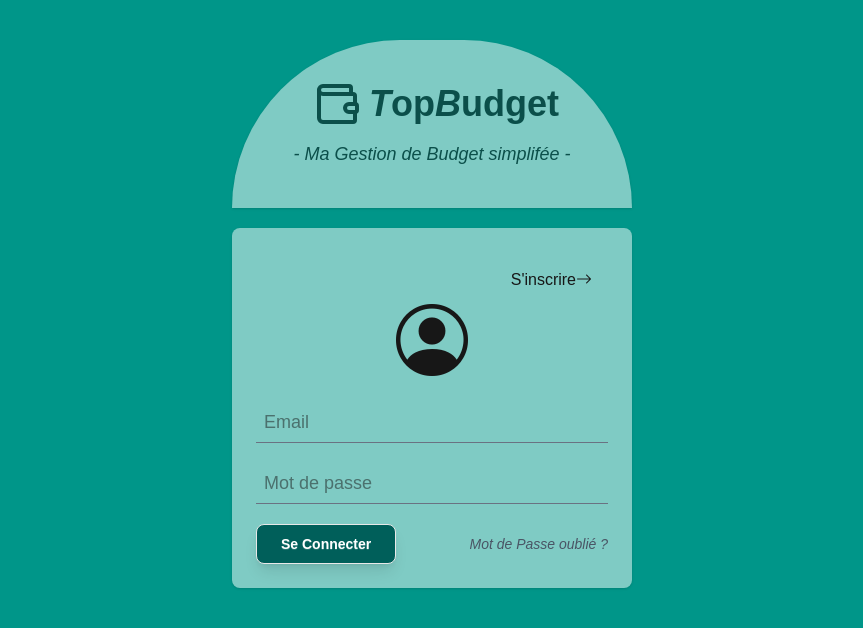
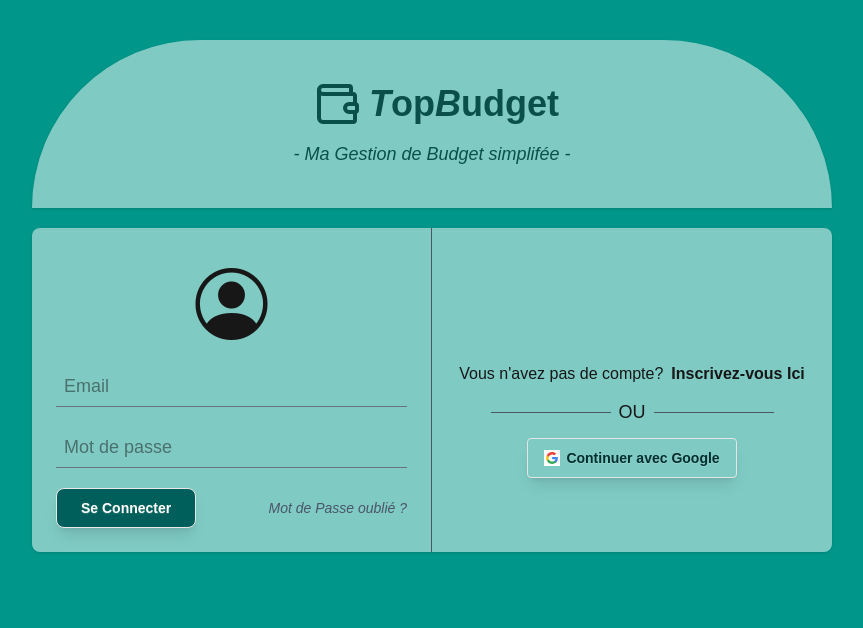
Before and after one commit to MerliAma/projet_final_budget, a Next.js app: page / in a window 1280 px wide. Shown: the top 628 px of the page, without its empty margins (208-1071 px from the left). Built offline with nearby package versions, Linux system fonts and the light colour scheme.

Commit message:
Version 5: authenfication google

```diff
--- a/composants/Se_connecter.jsx
+++ b/composants/Se_connecter.jsx
@@ -6,7 +6,7 @@ import MessageErreur from './MessageErreur'
 import { useRouter } from 'next/navigation'  //a la place de next/router
 import { LuWallet} from 'react-icons/lu'
 import { InitAuth } from '@/firebaseConfig'
-import { sendEmailVerification, signInWithEmailAndPassword } from 'firebase/auth'
+import { GoogleAuthProvider, sendEmailVerification, signInWithEmailAndPassword, signInWithPopup } from 'firebase/auth'
 
 
 function Se_connecter() {
@@ -18,6 +18,7 @@ function Se_connecter() {
 
     //Le loader
     const [load, setLoad] = useState(false)
+    const [load2, setLoad2] = useState(false)
 
     const router=useRouter()
 
@@ -94,16 +95,54 @@ function Se_connecter() {
             )
            //setRep()
 
-        } finally {
+        }
+        finally {
 
             setLoad(false)
         }
     }
 
+    //pour la connexion à Google
+    const googleConnect = async () => {
+        try {
+            setLoad2(true)
+            //on appel le provider(fournisseur ou methode de connexion)
+            const provider = new GoogleAuthProvider()
+
+            //on se connecte maintenant via google
+            const data = await signInWithPopup(InitAuth, provider)
+
+            if(!data?.user) {
+                alert("Impossible de se connecter à votre compte google. reessayer ou verifier connexion")
+                return;
+            }
+            //on recupere les infos de connexion
+            const user = data?.user
+
+            if(typeof window !== "undefined")
+                localStorage.setItem("InfosUser", JSON.stringify({
+                idUser: user.uid,
+                nomUser: user.displayName
+            }))
+
+            //on le redirige sur le tableau de bord
+            router.push("/TableauBord")
+
+        } catch (error) {
+            const messageErr = error.message
+            console.log(messageErr)
+            alert("Une erreur s'est produite pendant la connexion à google")
+        }
+        finally {
+            setLoad2(false)
+        }
+    }
+
+
 
   return (
       <section className="bg-teal-600 h-full w-full absolute">
-          <div className='bg-base-100/50 w-100 shadow-sm mx-auto mt-10 p-10 rounded-t-full'>
+          <div className='bg-base-100/50 shadow-sm mx-5 lg:mx-60 mt-10 p-5 lg:p-10 rounded-t-full'>
               <div className="flex items-center justify-center gap-2 ms-2">
                   <LuWallet className='text-teal-900 text-5xl' />
                   <span className='text-4xl text-teal-900 font-bold'><i>T</i>op<i>B</i>udget</span>
@@ -111,9 +150,12 @@ function Se_connecter() {
               <span className='flex justify-center mt-3 text-lg space-x-6 text-teal-900 italic'>- Ma Gestion de Budget simplifée -</span>
           </div>
 
-          <div className="card bg-base-100/50 w-100 shadow-sm mx-auto mb-25 mt-5" id="MaCarte">
+          <div className='grid grid-cols-1 lg:grid-cols-2 card bg-base-100/50 mx-5 lg:mx-60 shadow-sm mb-10 mt-5'>
+
+              {/* Formulaire de connexion */}
+              <div className="border-0 lg:border-e lg:border-e-gray-600" id="MaCarte">
                   <figure className="px-10 pt-10 flex flex-col gap-3">
-              <button type="button" className="ml-auto flex items-center gap-3 cursor-pointer hover:text-teal-950" id="Sign"  ><Link href="/Inscription">S'inscrire<i className="bi bi-arrow-right "></i></Link></button>
+                      {/*<button type="button" className="ml-auto flex items-center gap-3 cursor-pointer hover:text-teal-950" id="Sign"  ><Link href="/Inscription">S'inscrire<i className="bi bi-arrow-right "></i></Link></button> */}
                       <i className="bi bi-person-circle text-7xl" ></i>
                   </figure>
                   <div className="card-body items-center text-center">
@@ -135,7 +177,39 @@ function Se_connecter() {
                               <span className="text-sm text-gray-600 italic cursor-pointer">Mot de Passe oublié ?</span>
                           </div>
                       </form>
-              { (rep!=="" && rep!==null ) && <MessageErreur message={rep} onClose={() => setRep(null)} />}
+
+                      {(rep !== "" && rep !== null) && <MessageErreur message={rep} onClose={() => setRep(null)} />}
+                  </div>
+              </div>
+
+              {/* s'inscrire et btn Google connexion */}
+              <div className='flex flex-col gap-1 lg:gap-3 justify-center lg:mt-15 mx-auto p-5'>
+                <span className='flex items-center justify-center gap-2 text-md'>
+                    <span className='flex lg:hidden'>Pas de compte? </span>
+                    <span className='hidden lg:flex'>Vous n'avez pas de compte?</span> <Link href="/Inscription" className="cursor-pointer hover:text-teal-950 font-bold" id="Sign" >Inscrivez-vous Ici</Link>
+                </span>
+
+                <div className='flex items-center justify-center gap-2'>
+                    <span className='border-b border-b-gray-600 w-30'></span>
+                    <h5 className='text-lg'>OU</h5>
+                    <span className='border-b border-b-gray-600 w-30'></span>
+                </div>
+
+                {/* Google */}
+                <button onClick={googleConnect} disabled={load2} className="btn bg-transparent mx-auto text-teal-950 border-[#e5e5e5] transition transform duration-200 hover:bg-teal-900 hover:text-white hover:scale-105 active:scale-95 shadow-lg hover:animate-none focus:outline-none focus:ring-2 focus:ring-indigo-300">
+                <svg aria-label="Google logo" width="16" height="16" xmlns="http://www.w3.org/2000/svg" viewBox="0 0 512 512"><g><path d="m0 0H512V512H0" fill="#fff"></path><path fill="#34a853" d="M153 292c30 82 118 95 171 60h62v48A192 192 0 0190 341"></path><path fill="#4285f4" d="m386 400a140 175 0 0053-179H260v74h102q-7 37-38 57"></path><path fill="#fbbc02" d="m90 341a208 200 0 010-171l63 49q-12 37 0 73"></path><path fill="#ea4335" d="m153 219c22-69 116-109 179-50l55-54c-78-75-230-72-297 55"></path></g></svg>
+
+                {!load2 ? (
+                    <span>Continuer avec Google</span>
+                ) : (
+                    <div className='flex items-center gap-3'>
+                        <span className="loading loading-spinner loading-xl"></span>
+                        <span>En cours de connexion...</span>
+                    </div>
+                )}
+
+                </button>
+
               </div>
           </div>
       </section>
--- a/composants/TableauBord.jsx
+++ b/composants/TableauBord.jsx
@@ -53,8 +53,8 @@ const prixTotal = panier.reduce((accumulateur, objetActuel) => {
                 <h3 className="font-bold m-3">Mes 10 dernières transactions</h3>
                 {/*<button className='btn bg-teal-900 text-white'>Nouveau Budget <i className="bi bi-plus-lg"></i></button>*/}
                 <div className='flex gap-3'>
-                    <Link href={"/Budget"} className='badge badge-lg bg-teal-900 text-white'>Consulter Budget <IoEyeSharp /> </Link>
-                    <Link href={"/Transaction"} className='badge badge-lg bg-teal-900 text-white'>Consulter Transaction <IoEyeSharp /></Link>
+                    <Link href={"/Budget"} className='badge badge-md lg:badge-lg bg-teal-900 text-white'>Consulter Budget <IoEyeSharp /> </Link>
+                    <Link href={"/Transaction"} className='badge badge-md lg:badge-lg bg-teal-900 text-white'>Consulter Transaction <IoEyeSharp /></Link>
                 </div>
             </div>
             <div className="overflow-x-auto rounded-box border border-base-content/5 bg-base-100">
```
Lines whose indentation alone changed are shown as unchanged.
